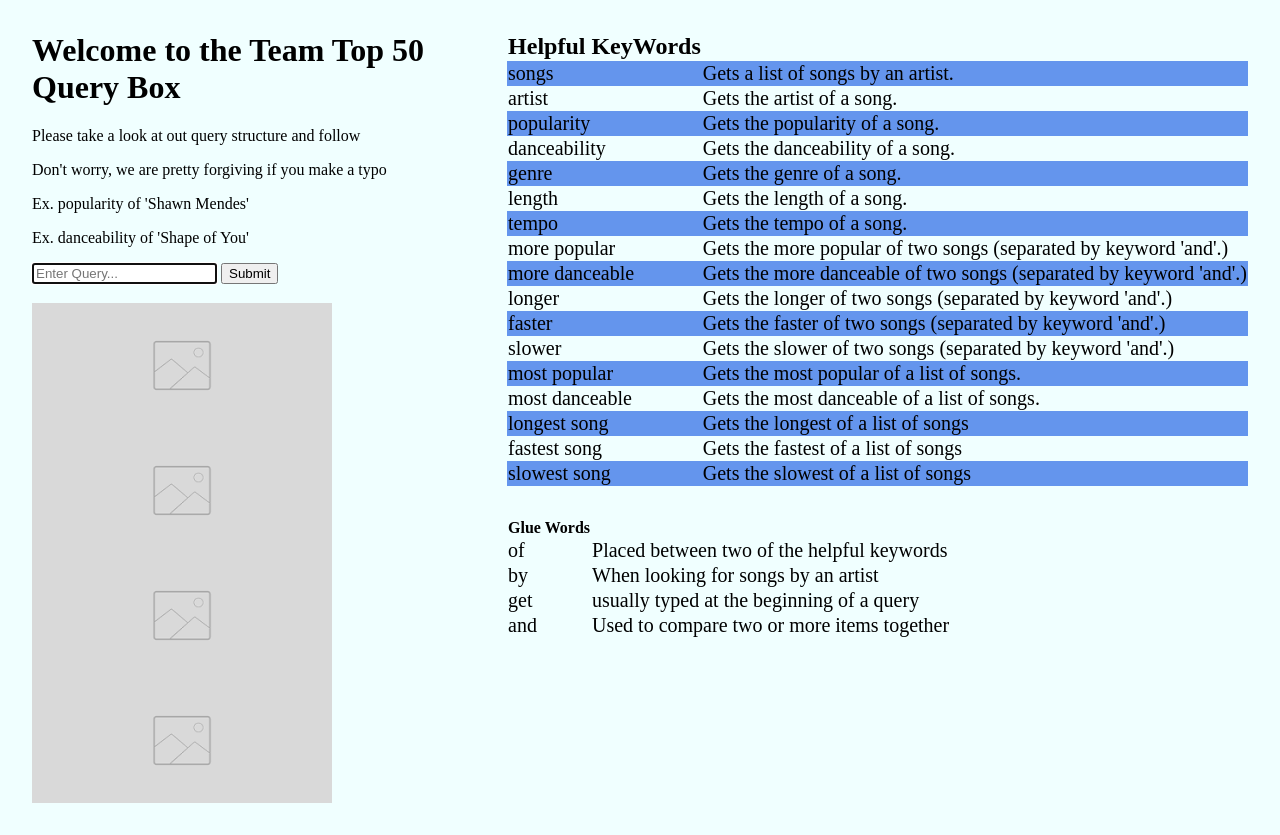
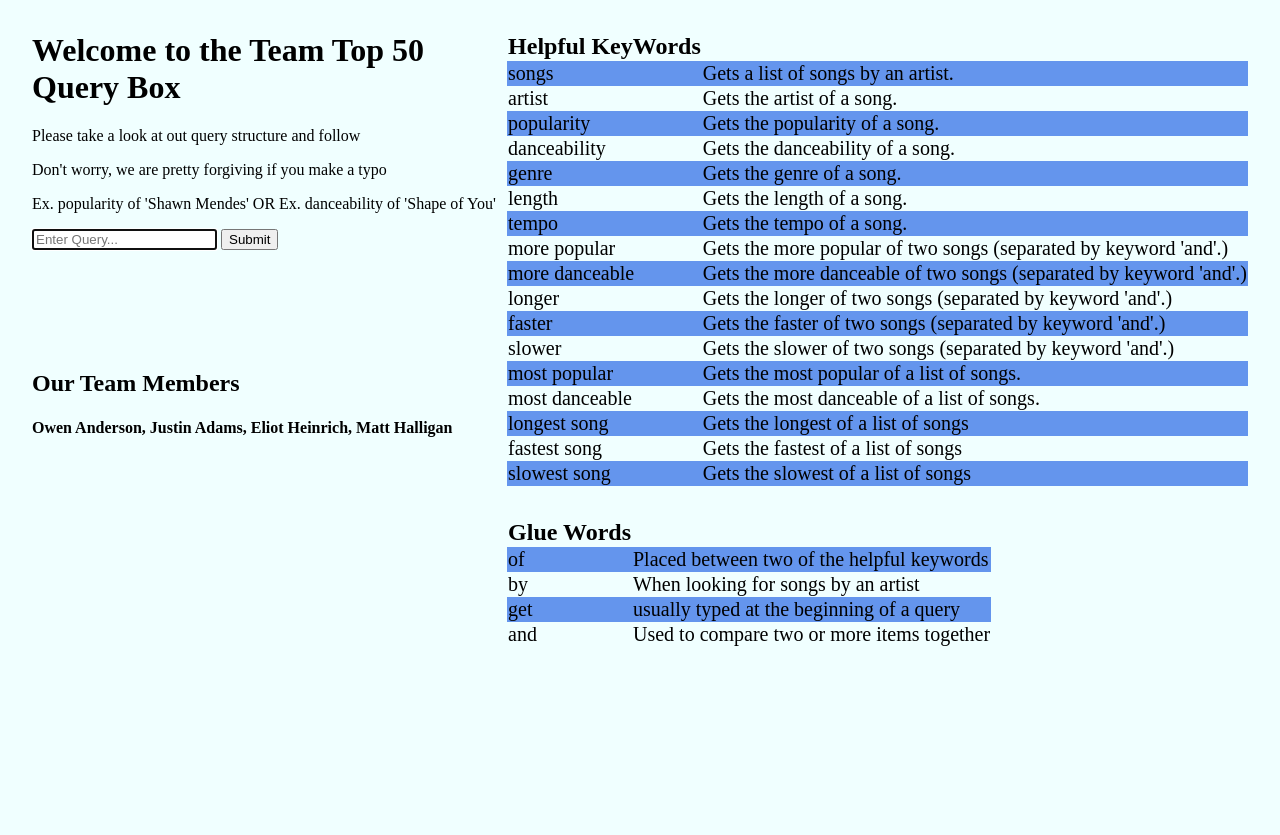
Before and after one commit to justcadams/TeamTop50, a Flask app: page / in a window 1280 px wide. After the commit the page ends 646 px from the top, so only its background shows below. Run offline with Flask 2, Linux system fonts and the light colour scheme.

Commit message:
Added our team members to the page

```diff
--- a/templates/index.html
+++ b/templates/index.html
@@ -8,6 +8,8 @@
     tbody tr td {
         font-size: 1.25em;
     }
+
+
 </style>
 
 <body style="margin: 2em; background-color: azure;">
@@ -27,22 +29,22 @@
         </tbody>
     </table>
 
-    <table style="margin-top: 2em; border-collapse: collapse;">
+    <table style="margin-top: 2em; border-collapse: collapse; display: inline-block">
         <tbody>
-            <th>Glue Words</th>
-            <tr>
+            <th style="font-size: 1.5em; font-weight: bold">Glue Words</th>
+            <tr class="HelpWordsChild">
                 <td>of</td>
                 <td>Placed between two of the helpful keywords</td>
             </tr>
-            <tr>
+            <tr class="HelpWordsChild">
                 <td>by</td>
                 <td>When looking for songs by an artist</td>
             </tr>
-            <tr>
+            <tr class="HelpWordsChild">
                 <td>get</td>
                 <td>usually typed at the beginning of a query</td>
             </tr>
-            <tr>
+            <tr class="HelpWordsChild">
                 <td>and</td>
                 <td>Used to compare two or more items together</td>
             </tr>
@@ -54,8 +56,8 @@
 <h1>Welcome to the Team Top 50 Query Box</h1>
 <p>Please take a look at out query structure and follow</p>
 <p>Don't worry, we are pretty forgiving if you make a typo</p>
-<p>Ex. popularity of 'Shawn Mendes'</p>
-<p>Ex. danceability of 'Shape of You'</p>
+<p>Ex. popularity of 'Shawn Mendes' OR Ex. danceability of 'Shape of You'</p>
+
 
 
 
@@ -63,14 +65,6 @@
     <input type="text" name="submission" class="submitButton" id="query-text" placeholder="Enter Query..." style="max-width: 25%;" autofocus required>
     <button type="submit" class="btn btn-default">Submit</button>
 </form>
-
-
-
-
-
-<!-- This is for -->
-
-
 
 
 <div class="container">
@@ -81,19 +75,11 @@
 
 </div>
 
-<div class="photos-container">
-    <div class="team-pic">
-        <img src="static/placeholder.png">
-    </div>
-        <div class="team-pic">
-        <img src="static/placeholder.png">
-    </div>
-        <div class="team-pic">
-        <img src="static/placeholder.png">
-    </div>
-        <div class="team-pic">
-        <img src="static/placeholder.png">
-    </div>
-</div>
+
+
+<h2 style="margin-top: 5em;">Our Team Members</h2>
+<h4>Owen Anderson, Justin Adams, Eliot Heinrich, Matt Halligan</h4>
+
+
 
 </body>
```
